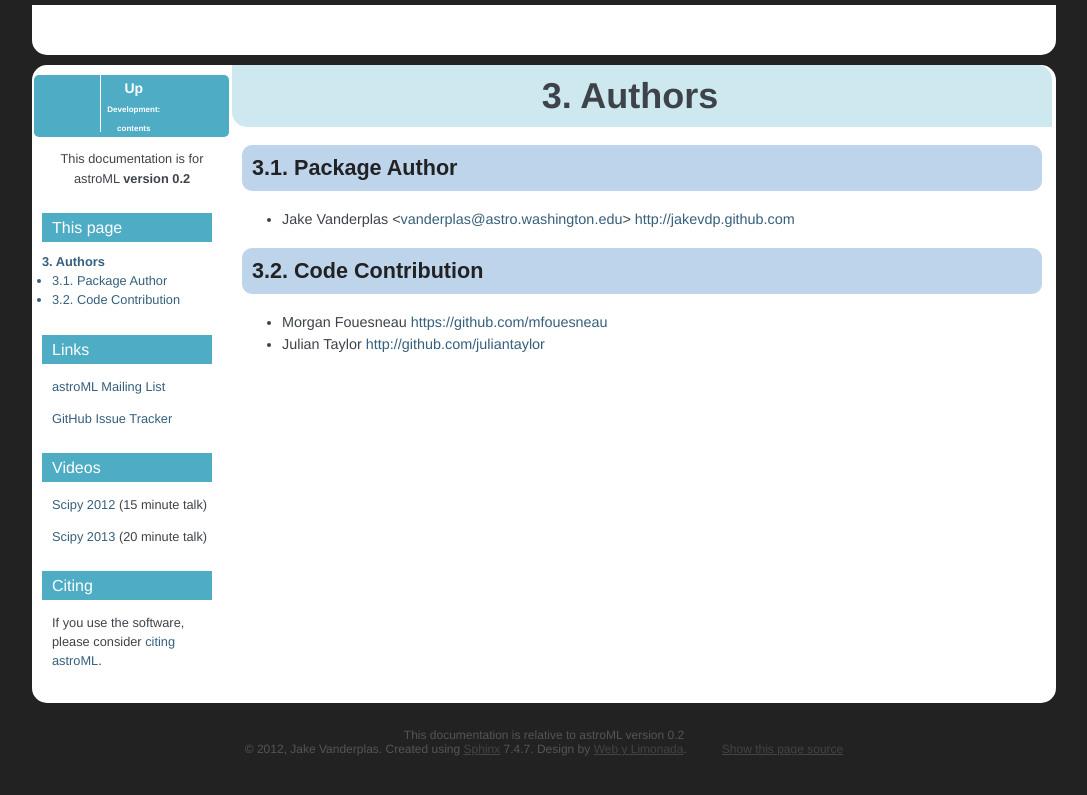
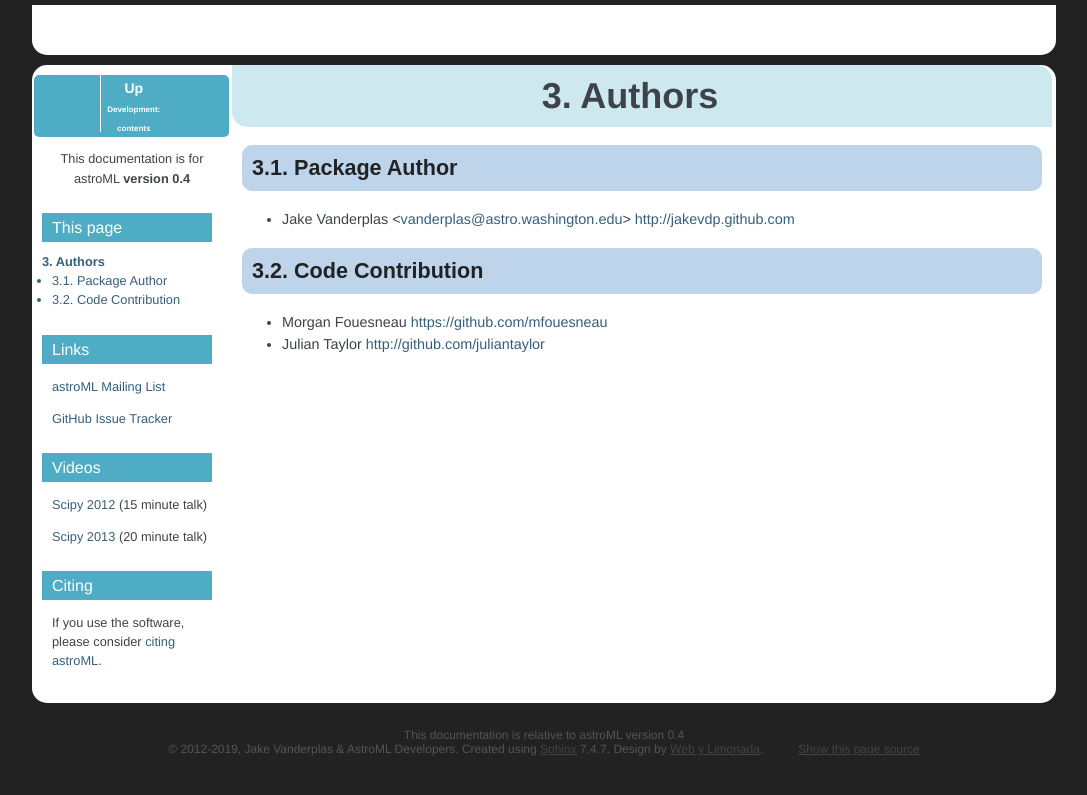
Before and after one commit to astroML/astroML, a Sphinx documentation site: the page built from doc/development/authors.rst, in a window 1280 px wide. Shown: the top 795 px of the page, without its empty margins (96-1183 px from the left). Built offline with Sphinx 7.4.7, drawn with Linux system fonts in a browser that asks for light colours; formulas are drawn with MathJax 3; comment, search, counter and statistics services are not loaded.

Commit message:
Adding news about 0.4 release

```diff
--- a/doc/conf.py
+++ b/doc/conf.py
@@ -11,7 +11,8 @@
 # All configuration values have a default; values that are commented out
 # serve to show the default.
 
-import sys, os
+import sys
+import os
 
 # If extensions (or modules to document with autodoc) are in another directory,
 # add these directories to sys.path here. If the directory is relative to the
@@ -71,16 +72,16 @@
 
 # General information about the project.
 project = 'astroML'
-copyright = '2012, Jake Vanderplas'
+copyright = '2012-2019, Jake Vanderplas & AstroML Developers'
 
 # The version info for the project you're documenting, acts as replacement for
 # |version| and |release|, also used in various other places throughout the
 # built documents.
 #
 # The short X.Y version.
-version = '0.2'
+version = '0.4'
 # The full version, including alpha/beta/rc tags.
-release = '0.2'
+release = '0.4'
 
 # The language for content autogenerated by Sphinx. Refer to documentation
 # for a list of supported languages.
@@ -215,7 +216,7 @@
 # (source start file, target name, title, author, documentclass [howto/manual]).
 latex_documents = [
   ('index', 'astroML.tex', 'astroML Documentation',
-   'Jake Vanderplas', 'manual'),
+   'Jake Vanderplas & astroML Developers', 'manual'),
 ]
 
 # The name of an image file (relative to this directory) to place at the top of
--- a/doc/themes/astroML/layout.html
+++ b/doc/themes/astroML/layout.html
@@ -153,13 +153,14 @@
     <!-- &mdash; <a href="http://scikit-learn.org/stable/support.html#documentation-resources">Other versions</a> -->
     </p>
         {% else %}
-        <h3>News</h3>
+    <h3>News</h3>
+    <p>March 2019: astroML v0.4 has been released!  Get the source on
+	    <a href="http://github.com/astroML/astroML">Github.</a></p>
     <p>July 2016: the textbook accompanying astroML was named the
        <a href="http://www.cambridge.org/us/academic/international-astrostatistics-association-award-winners">2016 IAA Outstanding Publication in Astrostatistics</a>.</p>
 	<p>January 2014: the textbook accompanying astroML is now available!
 	  View it on <a href="http://www.amazon.com/Statistics-Mining-Machine-Learning-Astronomy/dp/0691151687/">Amazon</a>.</p>
-	<p>November 2013: astroML 0.2 has been released!  Get the source on
-	    <a href="http://github.com/astroML/astroML">Github</a></p>
+	<p>November 2013: astroML 0.2 has been released!</p>
 	<!-- hard-coded link here because pathto() adds an extra # -->
 	<p>Our <a href="/index.html#citing-astroml">
 	    Introduction to astroML paper</a> received the CIDU 2012
```
